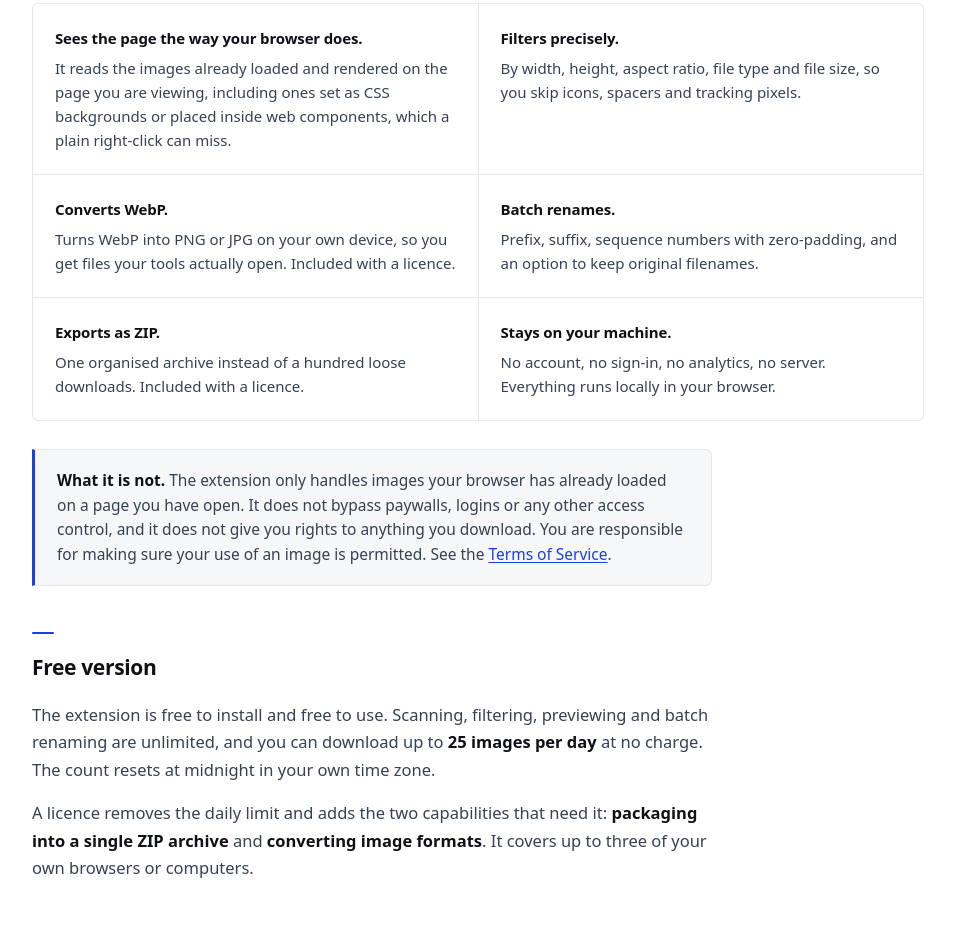
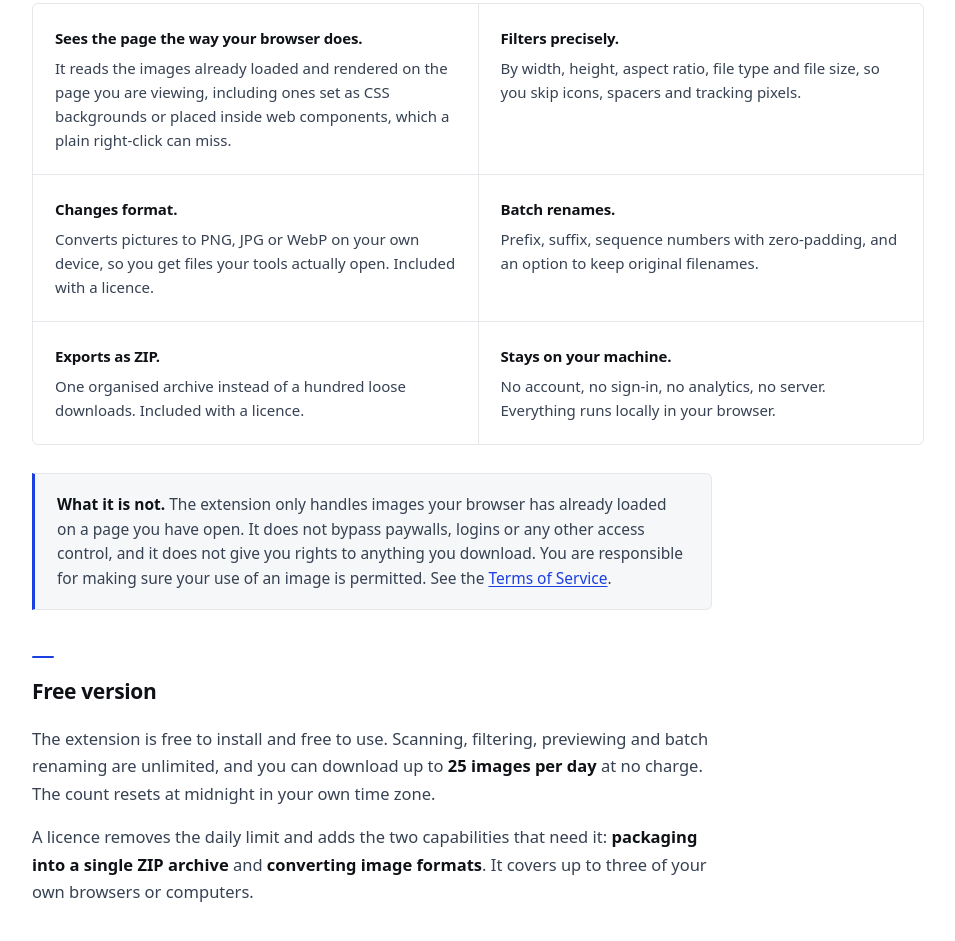
Before and after one commit to ApoorvVerma5/bmdr-site, a plain HTML site: page index.html in a window 1280 px wide. Shown: the part 1019-1960 px from the top of the page, without its empty margins (162-1117 px from the left). Drawn offline with Linux system fonts and the light colour scheme.

Commit message:
Conversion is not WebP-only, in either direction
The feature list said "Converts WebP. Turns WebP into PNG or JPG". Conversion
accepts any raster the browser can decode, and WebP is now also an output, so
the claim understated it at both ends.

```diff
--- a/index.html
+++ b/index.html
@@ -71,7 +71,7 @@
   <ul class="features">
     <li><strong>Sees the page the way your browser does.</strong> It reads the images already loaded and rendered on the page you are viewing, including ones set as CSS backgrounds or placed inside web components, which a plain right-click can miss.</li>
     <li><strong>Filters precisely.</strong> By width, height, aspect ratio, file type and file size, so you skip icons, spacers and tracking pixels.</li>
-    <li><strong>Converts WebP.</strong> Turns WebP into PNG or JPG on your own device, so you get files your tools actually open. Included with a licence.</li>
+    <li><strong>Changes format.</strong> Converts pictures to PNG, JPG or WebP on your own device, so you get files your tools actually open. Included with a licence.</li>
     <li><strong>Batch renames.</strong> Prefix, suffix, sequence numbers with zero-padding, and an option to keep original filenames.</li>
     <li><strong>Exports as ZIP.</strong> One organised archive instead of a hundred loose downloads. Included with a licence.</li>
     <li><strong>Stays on your machine.</strong> No account, no sign-in, no analytics, no server. Everything runs locally in your browser.</li>
```
